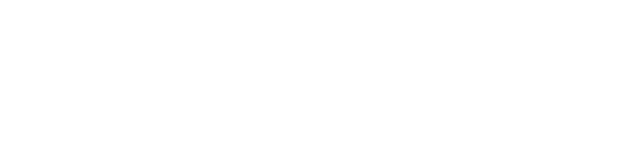
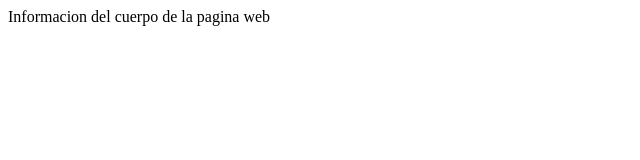
Before and after one commit to javier-huertas/PrimerRespositorioWeb, a plain HTML site: page index.html in a window 1280 px wide. Shown: the whole page, without its empty margins (0-640 px from the left). Drawn offline with Linux system fonts and the light colour scheme.

Commit message:
Se agrego cuerpo al html

```diff
--- a/index.html
+++ b/index.html
@@ -4,6 +4,6 @@
 	<title>Titulo de paginanweb2</title>
 </head>
 <body>
-
+	Informacion del cuerpo de la pagina web
 </body>
 </html>
```
